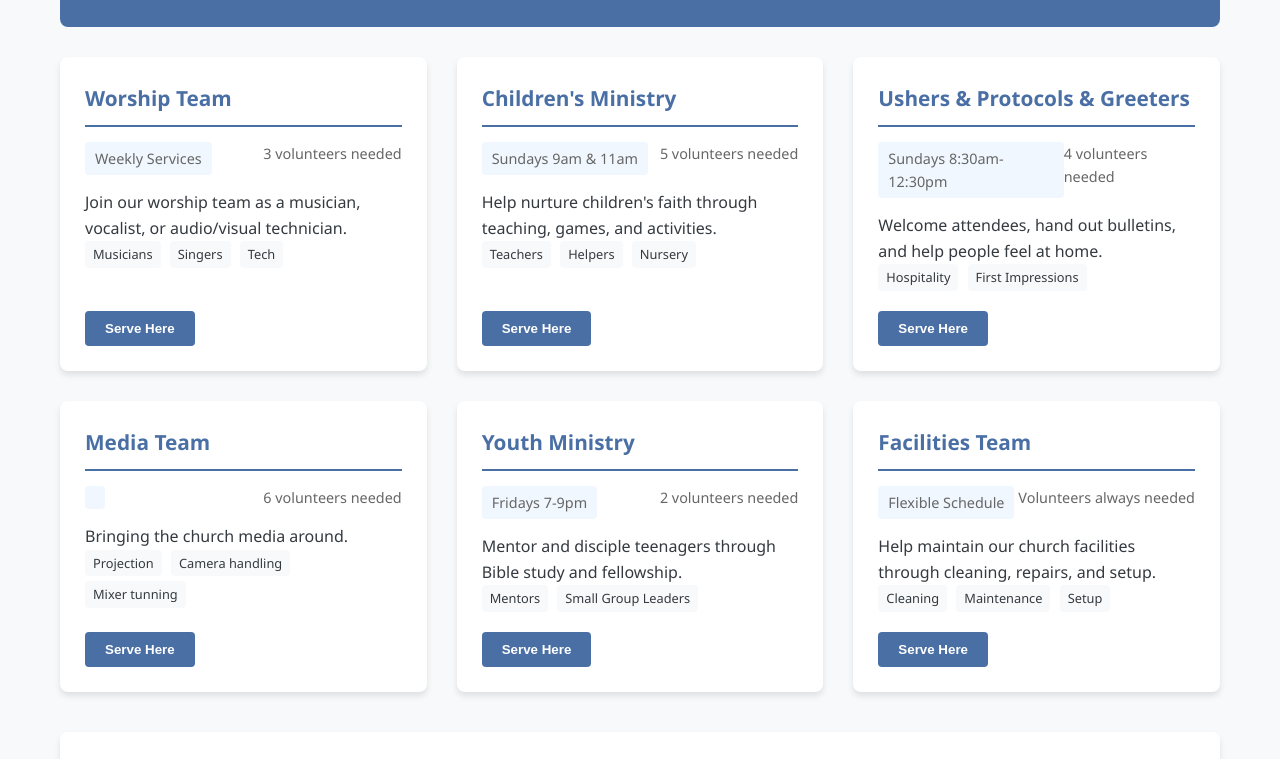
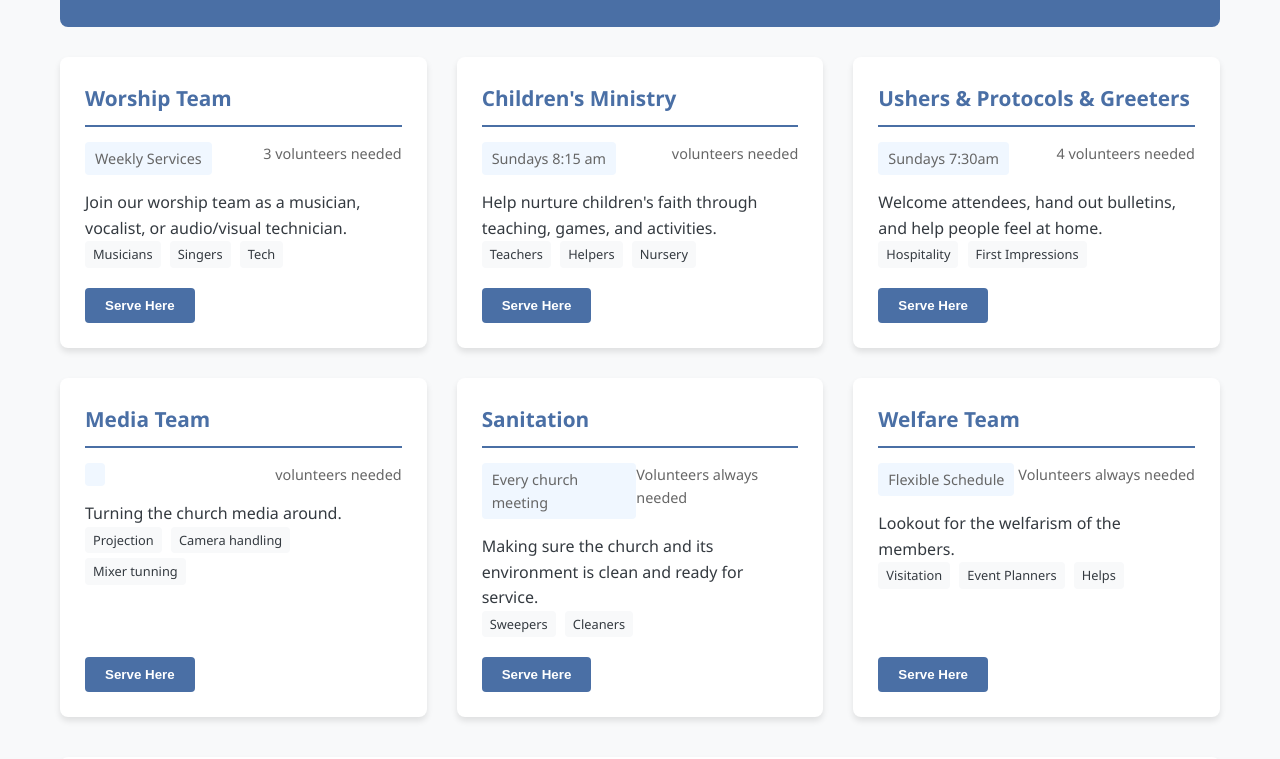
Before and after one commit to Scholar94/church, a plain HTML site: page volunteer.html in a window 1280 px wide. Shown: the part 140-899 px from the top of the page. Drawn offline with Linux system fonts and the light colour scheme.

Commit message:
Update volunteer.html

```diff
--- a/volunteer.html
+++ b/volunteer.html
@@ -247,7 +247,7 @@
 <body>
     <div class="container">
         <header>
-            <h1>Church Volunteer System</h1>
+            <h1>CAC GOODWORKS VOLUNTEER SYSTEM</h1>
             <p>Serve with your gifts and talents</p>
         </header>
 
@@ -270,8 +270,8 @@
             <div class="ministry-card">
                 <h3>Children's Ministry</h3>
                 <div class="ministry-meta">
-                    <span class="ministry-date">Sundays 9am & 11am</span>
-                    <span>5 volunteers needed</span>
+                    <span class="ministry-date">Sundays 8:15 am</span>
+                    <span>volunteers needed</span>
                 </div>
                 <p>Help nurture children's faith through teaching, games, and activities.</p>
                 <div class="ministry-needs">
@@ -285,7 +285,7 @@
             <div class="ministry-card">
                 <h3>Ushers & Protocols & Greeters</h3>
                 <div class="ministry-meta">
-                    <span class="ministry-date">Sundays 8:30am-12:30pm</span>
+                    <span class="ministry-date">Sundays 7:30am</span>
                     <span>4 volunteers needed</span>
                 </div>
                 <p>Welcome attendees, hand out bulletins, and help people feel at home.</p>
@@ -300,9 +300,9 @@
                 <h3>Media Team</h3>
                 <div class="ministry-meta">
                     <span class="ministry-date"></span>
-                    <span>6 volunteers needed</span>
+                    <span>volunteers needed</span>
                 </div>
-                <p>Bringing the church media around.</p>
+                <p>Turning the church media around.</p>
                 <div class="ministry-needs">
                     <span class="need-tag">Projection</span>
                     <span class="need-tag">Camera handling</span>
@@ -312,30 +312,30 @@
             </div>
 
             <div class="ministry-card">
-                <h3>Youth Ministry</h3>
+                <h3>Sanitation</h3>
                 <div class="ministry-meta">
-                    <span class="ministry-date">Fridays 7-9pm</span>
-                    <span>2 volunteers needed</span>
+                    <span class="ministry-date">Every church meeting</span>
+                    <span>Volunteers always needed</span>
                 </div>
-                <p>Mentor and disciple teenagers through Bible study and fellowship.</p>
+                <p>Making sure the church and its environment is clean and ready for service.</p>
                 <div class="ministry-needs">
-                    <span class="need-tag">Mentors</span>
-                    <span class="need-tag">Small Group Leaders</span>
+                    <span class="need-tag">Sweepers</span>
+                    <span class="need-tag">Cleaners</span>
                 </div>
                 <button class="btn">Serve Here</button>
             </div>
 
             <div class="ministry-card">
-                <h3>Facilities Team</h3>
+                <h3>Welfare Team</h3>
                 <div class="ministry-meta">
                     <span class="ministry-date">Flexible Schedule</span>
                     <span>Volunteers always needed</span>
                 </div>
-                <p>Help maintain our church facilities through cleaning, repairs, and setup.</p>
+                <p>Lookout for the welfarism of the members.</p>
                 <div class="ministry-needs">
-                    <span class="need-tag">Cleaning</span>
-                    <span class="need-tag">Maintenance</span>
-                    <span class="need-tag">Setup</span>
+                    <span class="need-tag">Visitation</span>
+                    <span class="need-tag">Event Planners</span>
+                    <span class="need-tag">Helps</span>
                 </div>
                 <button class="btn">Serve Here</button>
             </div>
@@ -388,7 +388,7 @@
                     <select id="availability" required>
                         <option value="">Select availability</option>
                         <option value="sunday-am">Sunday Mornings</option>
-                        <option value="sunday-pm">Sunday Evenings</option>
+
                         <option value="weekdays">Weekdays</option>
                         <option value="flexible">Flexible</option>
                     </select>
@@ -406,7 +406,7 @@
 
                 <div class="form-group">
                     <label for="spiritualGifts">Spiritual Gifts</label>
-                    <textarea id="spiritualGifts" placeholder="If known, list your spiritual gifts (teaching, serving, encouragement, etc.)"></textarea>
+                    <textarea id="spiritualGifts" placeholder="If known, list your gifts/talents (teaching, serving, encouragement, etc.)"></textarea>
                 </div>
 
                 <div class="form-group">
@@ -417,7 +417,7 @@
 
                 <div class="form-group">
                     <label>
-                        <input type="checkbox" id="commitment" required> I commit to serve faithfully for at least 6 months*
+                        <input type="checkbox" id="commitment" required> I commit to serve faithfully and to submit to my HOD*
                     </label>
                 </div>
 
@@ -461,9 +461,8 @@
                     </tr>
                     <tr>
                         <td>Wed, Jun 15</td>
-                        <td>Food Pantry</td>
-                        <td>2:00pm-5:00pm</td>
-                        <td>Stocking Shelves</td>
+                        <td>Welfare Team</td>
+                        <td>Visitation</td>
                         <td class="status-pending">Awaiting Approval</td>
                     </tr>
                 </tbody>
```
